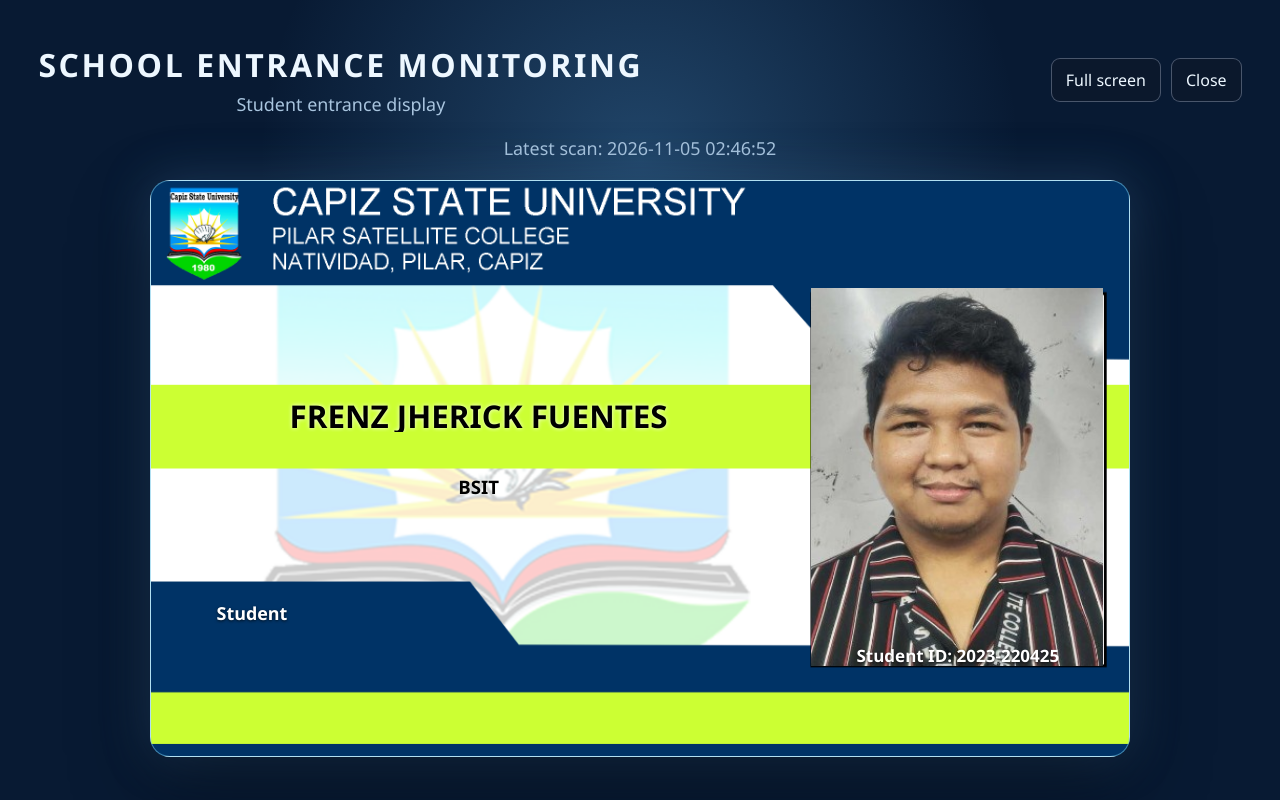
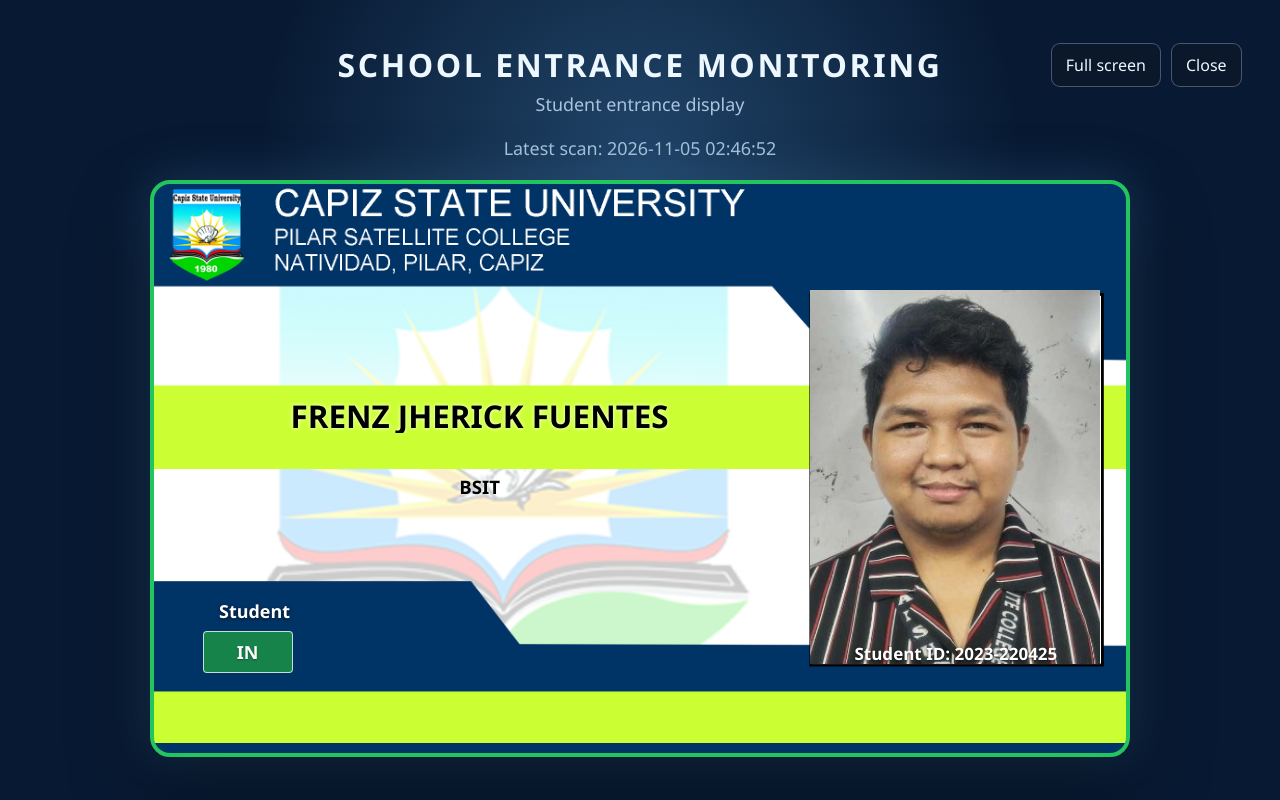
Before and after one commit to KuuSora/School_Entrance_Monitoring_System, a PHP site: page /student_display.php in a window 1280 px wide. Run offline with PHP 8.4, Linux system fonts and the light colour scheme; the visitor is signed in with stand-in values (Sample User, id 1); data comes from the database, SQL or seed files in the repository.

Commit message:
update student display

```diff
--- a/api/state/active_admin.json
+++ /dev/null
@@ -1 +0,0 @@
-{"uid":"4D:0D:05:9E","uid_norm":"4D0D059E","name":"Security Admin","started_at":"2026-11-05 03:35:46","ts":1793846146}
--- a/api/state/device_heartbeats.json
+++ b/api/state/device_heartbeats.json
@@ -1 +1 @@
-{"main_system":{"last_seen":1793846986,"ip":"192.168.137.147"},"sms_module":{"last_seen":1793846986,"ip":"192.168.137.147"},"portable":{"last_seen":1793506819,"ip":"192.168.137.202"}}
+{"main_system":{"last_seen":1793852152,"ip":"192.168.137.112"},"sms_module":{"last_seen":1793852152,"ip":"192.168.137.112"},"portable":{"last_seen":1793852148,"ip":"192.168.137.107"}}
--- a/dashboard/student_display.php
+++ b/dashboard/student_display.php
@@ -50,10 +50,13 @@ if (!isset($_SESSION['admin_uid'])) {
     .display-header {
       display: flex;
       width: 100%;
+      position: relative;
       align-items: center;
-      justify-content: space-between;
+      justify-content: center;
       gap: 16px;
     }
+
+    .display-header > div:first-child { margin-inline: auto; }
 
     .display-heading {
       margin: 0;
@@ -70,6 +73,9 @@ if (!isset($_SESSION['admin_uid'])) {
 
     .display-actions {
       display: flex;
+      position: absolute;
+      top: 0;
+      right: 0;
       gap: 10px;
     }
 
@@ -97,18 +103,31 @@ if (!isset($_SESSION['admin_uid'])) {
       display: block;
       position: relative;
       overflow: hidden;
-      border: 1px solid rgba(114, 198, 232, .55);
+      border: 4px solid rgba(114, 198, 232, .55);
       border-radius: 20px;
-      background: #ffffff url('../image/idcapsu.png') center / 100% 100% no-repeat;
+      background: #073b6c url('../image/idcapsu.png') center / cover no-repeat;
       box-shadow: 0 30px 80px rgba(0, 0, 0, .4), 0 0 50px rgba(90, 169, 230, .25);
+      transition: border-color .3s ease;
       opacity: 0;
-      transform: translateY(12px) scale(.98);
-      transition: opacity .25s ease, transform .25s ease;
+      transform: translateY(30px) scale(.88);
+    }
+
+    .id-card.is-in {
+      border-color: #22c55e;
+    }
+
+    .id-card.is-out {
+      border-color: #ef4444;
     }
 
     .id-card.visible {
-      opacity: 1;
-      transform: translateY(0) scale(1);
+      animation: card-pop-in .55s cubic-bezier(.18, .89, .32, 1.18) both;
+    }
+
+    @keyframes card-pop-in {
+      0% { opacity: 0; transform: translateY(30px) scale(.88); }
+      70% { opacity: 1; transform: translateY(-5px) scale(1.035); }
+      100% { opacity: 1; transform: translateY(0) scale(1); }
     }
 
     .id-card-layout {
@@ -196,6 +215,25 @@ if (!isset($_SESSION['admin_uid'])) {
       text-shadow: 0 1px 3px rgba(0,0,0,.7);
     }
 
+    .card-presence {
+      position: absolute;
+      left: 5%;
+      bottom: 14%;
+      z-index: 3;
+      min-width: 90px;
+      padding: 8px 14px;
+      border: 1px solid rgba(255,255,255,.75);
+      border-radius: 4px;
+      color: #ffffff;
+      background: #16834a;
+      font-size: clamp(11px, 1.5vw, 18px);
+      font-weight: 800;
+      text-align: center;
+      text-shadow: 0 1px 2px rgba(0,0,0,.35);
+    }
+
+    .card-presence.is-out { background: #bd354b; }
+
     .placeholder {
       width: min(88vw, 980px);
       min-height: min(58vh, 570px);
@@ -211,7 +249,12 @@ if (!isset($_SESSION['admin_uid'])) {
 
     @media (max-width: 700px) {
       body { overflow: auto; padding: 20px 0; }
-      .display-header { align-items: flex-start; flex-direction: column; }
+      .display-header { flex-direction: column; }
+      .display-actions { position: static; }
+    }
+
+    @media (prefers-reduced-motion: reduce) {
+      .id-card.visible { animation-duration: .01ms; }
     }
   </style>
 </head>
@@ -245,6 +288,7 @@ if (!isset($_SESSION['admin_uid'])) {
           <div id="role" class="card-role">Student</div>
         </div>
         <div id="identifier" class="card-identifier card-id"></div>
+        <div id="presence" class="card-presence hidden" aria-live="polite"></div>
       </div>
     </section>
   </main>
@@ -258,6 +302,7 @@ if (!isset($_SESSION['admin_uid'])) {
     const departmentEl = document.getElementById('department');
     const roleEl = document.getElementById('role');
     const identifierEl = document.getElementById('identifier');
+    const presenceEl = document.getElementById('presence');
     let latestScanId = 0;
     let requestToken = 0;
 
@@ -302,18 +347,28 @@ if (!isset($_SESSION['admin_uid'])) {
       departmentEl.textContent = user.department || user.course || '';
       roleEl.textContent = role;
       identifierEl.textContent = identifier;
+      const direction = String(scan.direction || '').toUpperCase();
+      const hasPresence = direction === 'IN' || direction === 'OUT';
+      idCardEl.classList.toggle('is-in', direction === 'IN');
+      idCardEl.classList.toggle('is-out', direction === 'OUT');
+      presenceEl.textContent = hasPresence ? direction : '';
+      presenceEl.classList.toggle('is-in', direction === 'IN');
+      presenceEl.classList.toggle('is-out', direction === 'OUT');
+      presenceEl.classList.toggle('hidden', !hasPresence);
       placeholderEl.classList.add('hidden');
       idCardEl.classList.remove('hidden');
-      requestAnimationFrame(() => idCardEl.classList.add('visible'));
+      idCardEl.classList.remove('visible');
+      void idCardEl.offsetWidth;
+      idCardEl.classList.add('visible');
       statusEl.textContent = 'Latest scan: ' + (scan.created_at || '');
     }
 
     async function pollLatestScan() {
       try {
-        const response = await fetch('../api/scans/get_scans.php?limit=1', { cache: 'no-store' });
+        const response = await fetch('../api/scans/get_latest_scan.php', { cache: 'no-store' });
         if (!response.ok) throw new Error('Scan request failed');
         const result = await response.json();
-        const scan = Array.isArray(result.data) ? result.data[0] : null;
+        const scan = result.data;
         if (!result.ok || !scan) {
           showPlaceholder('Waiting for a student card scan...');
           return;
@@ -338,7 +393,7 @@ if (!isset($_SESSION['admin_uid'])) {
     });
     document.getElementById('closeButton').addEventListener('click', () => window.close());
     pollLatestScan();
-    setInterval(pollLatestScan, 1500);
+    setInterval(pollLatestScan, 1000);
   </script>
 </body>
 </html>
```
Also changed, not shown: api/scans/get_latest_scan.php (added, +31 -0 lines), dashboard/index.php (+54 -18 lines).
